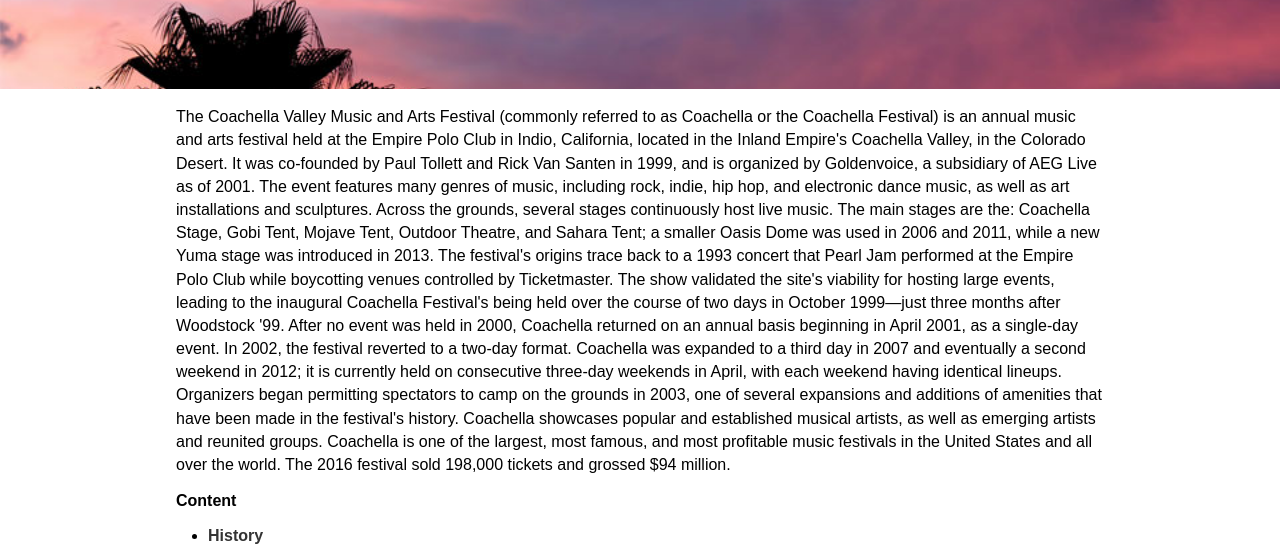
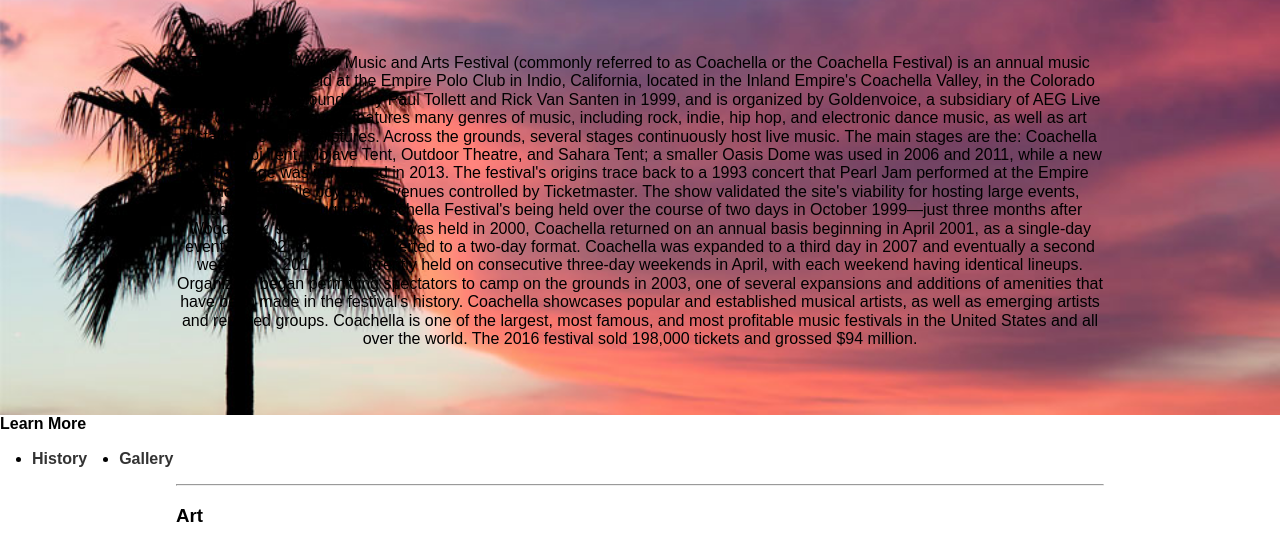
Before and after one commit to jmccarthy2/id-sp17-website, a plain HTML site: page index.html in a window 1280 px wide. Shown: the part 201-750 px from the top of the page. Drawn offline with Linux system fonts and the light colour scheme.

Commit message:
update index.html

```diff
--- a/index.html
+++ b/index.html
@@ -24,30 +24,34 @@
 
   </style>
 </head>
+
 <body>
   <header class="hero" id="banner">
     <h1>Coachella Valley Music and Arts Festival</h1>
     <div class="max-width">
     </div>
-  </header>
 
-<main class="max-width">
-  <section id="introduction">
+  <section class="max-width" id="introduction">
     <p>The Coachella Valley Music and Arts Festival (commonly referred to as Coachella or the Coachella Festival) is an annual music and arts festival held at the Empire Polo Club in Indio, California, located in the Inland Empire's Coachella Valley, in the Colorado Desert. It was co-founded by Paul Tollett and Rick Van Santen in 1999, and is organized by Goldenvoice, a subsidiary of AEG Live as of 2001. The event features many genres of music, including rock, indie, hip hop, and electronic dance music, as well as art installations and sculptures. Across the grounds, several stages continuously host live music. The main stages are the: Coachella Stage, Gobi Tent, Mojave Tent, Outdoor Theatre, and Sahara Tent; a smaller Oasis Dome was used in 2006 and 2011, while a new Yuma stage was introduced in 2013.
 
     The festival's origins trace back to a 1993 concert that Pearl Jam performed at the Empire Polo Club while boycotting venues controlled by Ticketmaster. The show validated the site's viability for hosting large events, leading to the inaugural Coachella Festival's being held over the course of two days in October 1999—just three months after Woodstock '99. After no event was held in 2000, Coachella returned on an annual basis beginning in April 2001, as a single-day event. In 2002, the festival reverted to a two-day format. Coachella was expanded to a third day in 2007 and eventually a second weekend in 2012; it is currently held on consecutive three-day weekends in April, with each weekend having identical lineups. Organizers began permitting spectators to camp on the grounds in 2003, one of several expansions and additions of amenities that have been made in the festival's history.
 
     Coachella showcases popular and established musical artists, as well as emerging artists and reunited groups. Coachella is one of the largest, most famous, and most profitable music festivals in the United States and all over the world. The 2016 festival sold 198,000 tickets and grossed $94 million.</p>
   </section>
+  </header>
 
 
   <nav>
-    <summary><strong>Content</strong></summary>
+    <summary><strong>Learn More</strong></summary>
     <ul>
       <li><a href="history.html">History</a></li>
+      <li><a href="gallery.html">Gallery</a></li>
     </ul>
+
 </nav>
 
+
+<main class="max-width">
   <section id="art">
   <hr>
     <h3>Art</h3>
```
